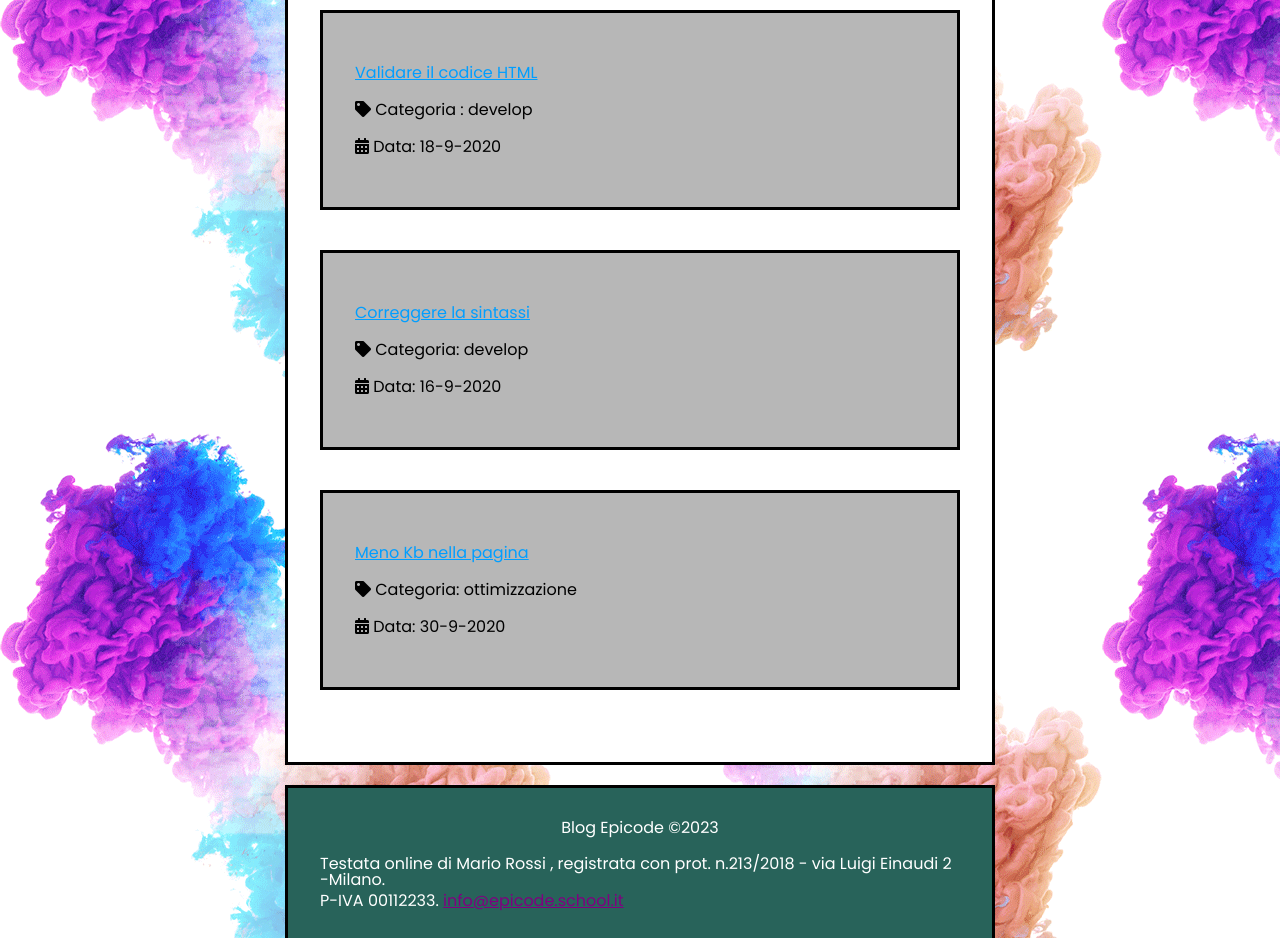
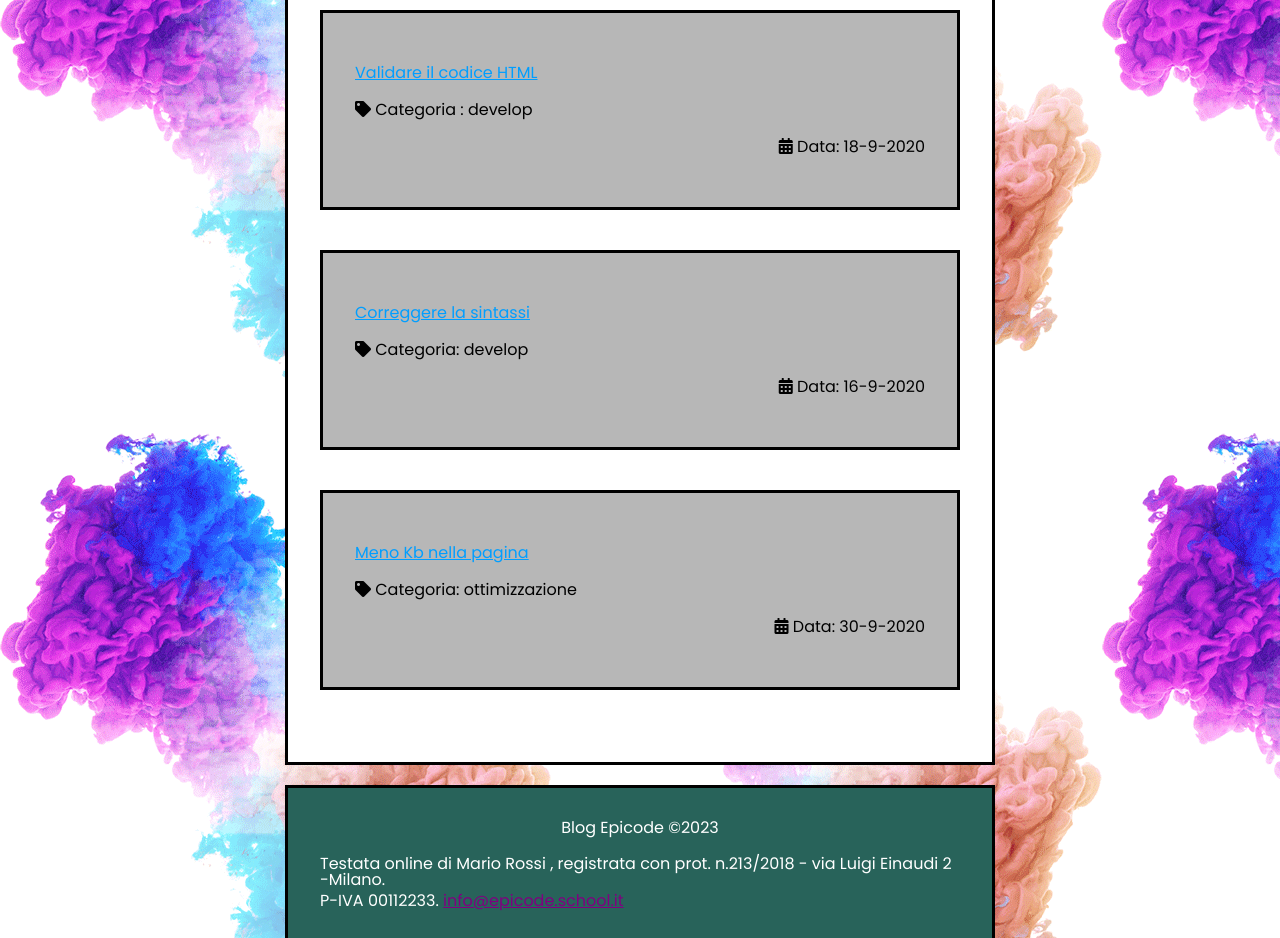
Before and after one commit to Pierattilio-correale/Challenge-W1-D4, a plain HTML site: page index.html in a window 1280 px wide. Shown: the part 2060-2998 px from the top of the page. Drawn offline with Linux system fonts and the light colour scheme.

Commit message:
text align added

```diff
--- a/assets/css/style.css
+++ b/assets/css/style.css
@@ -191,6 +191,9 @@ aside a{
     background-color: #80808091;
 
 }
+.data{
+    text-align: right;
+}
 /* FOOTER */
 footer{
     margin-right: auto;
--- a/index.html
+++ b/index.html
@@ -179,7 +179,7 @@
             >
           </p>
           <p><i class="fas fa-tag"></i> Categoria : develop</p>
-          <p><i class="fas fa-calendar-alt"></i> Data: 18-9-2020</p>
+          <p class="data"><i class="fas fa-calendar-alt"></i> Data: 18-9-2020</p>
         </div>
         <div class="ultimasezione">
           <p>
@@ -188,7 +188,7 @@
             >
           </p>
           <p><i class="fas fa-tag"></i> Categoria: develop</p>
-          <p><i class="fas fa-calendar-alt"></i> Data: 16-9-2020</p>
+          <p class="data"><i class="fas fa-calendar-alt"></i> Data: 16-9-2020</p>
         </div>
         <div class="ultimasezione">
           <p>
@@ -197,7 +197,7 @@
             >
           </p>
           <p><i class="fas fa-tag"></i> Categoria: ottimizzazione</p>
-          <p><i class="fas fa-calendar-alt"></i> Data: 30-9-2020</p>
+          <p class="data"><i class="fas fa-calendar-alt"></i> Data: 30-9-2020</p>
         </div>
       </aside>
     </main>
```
